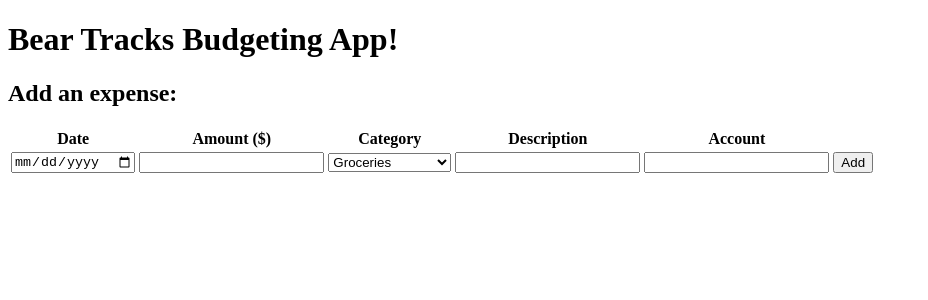
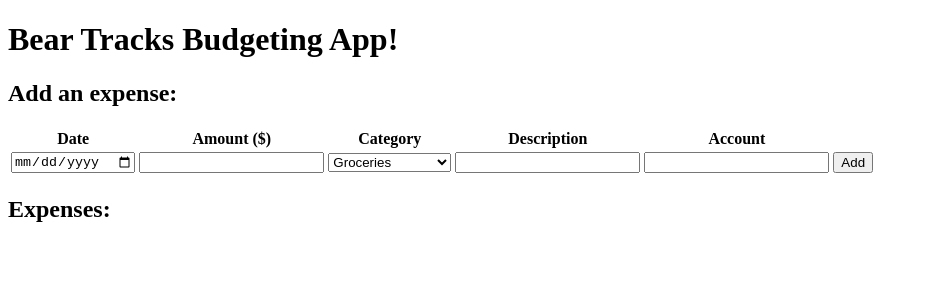
Before and after one commit to dsilberger/budget-hackathon, a React app: page / in a window 1280 px wide. Shown: the top 300 px of the page, without its empty margins (0-928 px from the left). Built offline with nearby package versions, Linux system fonts and the light colour scheme; the HTML template or start-up script is replaced by a standard one.

Commit message:
Initialize ExpenseList component and provide expenseList prop via static state in App

```diff
--- a/client/src/App.jsx
+++ b/client/src/App.jsx
@@ -2,6 +2,7 @@ import React from "react";
 import ReactDOM from "react-dom";
 
 import ExpensesForm from "./components/ExpensesForm.jsx";
+import ExpenseList from "./components/ExpenseList.jsx";
 
 class App extends React.Component {
   constructor(props) {
@@ -23,6 +24,79 @@ class App extends React.Component {
           id: 3,
           name: "Mortgage & Rent"
         }
+      ],
+
+      expenseList: [
+        {
+          date: "2019-01-01T05:00:00.000Z",
+          description: "Skyba",
+          category: "Groceries",
+          accountName: "Credit Card 1",
+          amount100: 4900
+        },
+        {
+          date: "2019-01-01T05:00:00.000Z",
+          description: "Feedfish",
+          category: "Groceries",
+          accountName: "Credit Card 1",
+          amount100: 6080
+        },
+        {
+          date: "2019-01-01T05:00:00.000Z",
+          description: "Vinte",
+          category: "Restaurants",
+          accountName: "Credit Card 1",
+          amount100: 1012
+        },
+        {
+          date: "2019-01-01T05:00:00.000Z",
+          description: "Buzzshare",
+          category: "Restaurants",
+          accountName: "Credit Card 1",
+          amount100: 115000
+        },
+        {
+          date: "2019-01-01T05:00:00.000Z",
+          description: "Avaveo",
+          category: "Mortgage & Rent",
+          accountName: "Credit Card 1",
+          amount100: 30300
+        },
+        {
+          date: "2020-02-02T05:00:00.000Z",
+          description: "testing addExpense()",
+          category: "Groceries",
+          accountName: "Test Acct",
+          amount100: 99123
+        },
+        {
+          date: "2020-02-02T05:00:00.000Z",
+          description: "testing addExpense()",
+          category: "Groceries",
+          accountName: "Test Acct",
+          amount100: 99123
+        },
+        {
+          date: "2020-02-02T05:00:00.000Z",
+          description: "testing addExpense() 2",
+          category: "Groceries",
+          accountName: "Test Acct",
+          amount100: 99123
+        },
+        {
+          date: "2019-12-25T05:00:00.000Z",
+          description: "Postman post",
+          category: "Groceries",
+          accountName: "Credit Card 1",
+          amount100: 23222
+        },
+        {
+          date: "2019-12-25T05:00:00.000Z",
+          description: "Postman post",
+          category: "Groceries",
+          accountName: "Credit Card 1",
+          amount100: 23222
+        }
       ]
     };
   }
@@ -32,6 +106,7 @@ class App extends React.Component {
       <div>
         <h1>Bear Tracks Budgeting App!</h1>
         <ExpensesForm categories={this.state.categories} />
+        <ExpenseList expenseList={this.state.expenseList} />
       </div>
     );
   }
--- a/client/src/components/ExpenseList.jsx
+++ b/client/src/components/ExpenseList.jsx
@@ -0,0 +1,12 @@
+import React from "react";
+import ExpenseItem from "./ExpenseItem.jsx";
+
+const ExpenseList = ({ expenseList }) => {
+  return (
+    <div>
+      <h2>Expenses:</h2>
+    </div>
+  );
+};
+
+export default ExpenseList;
```
